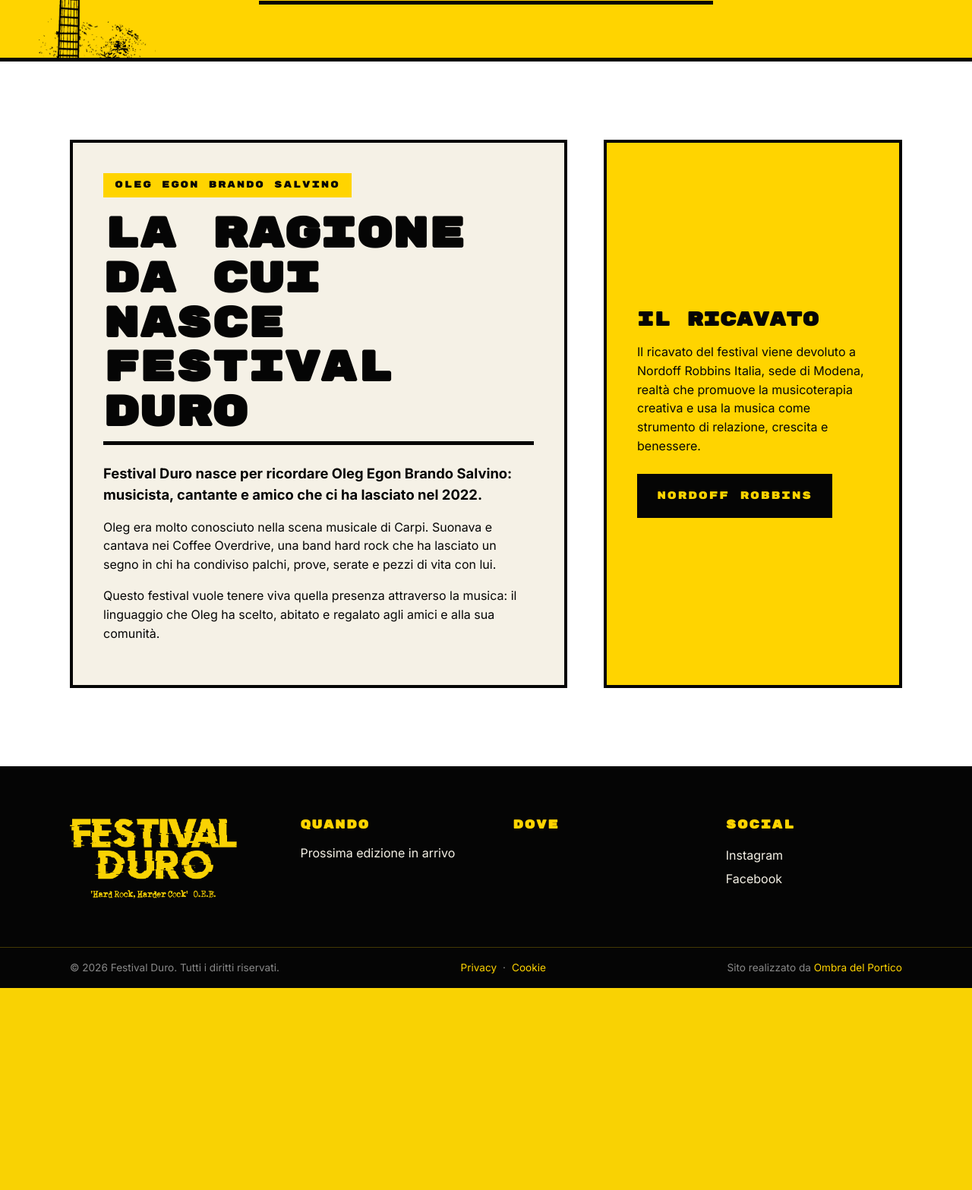
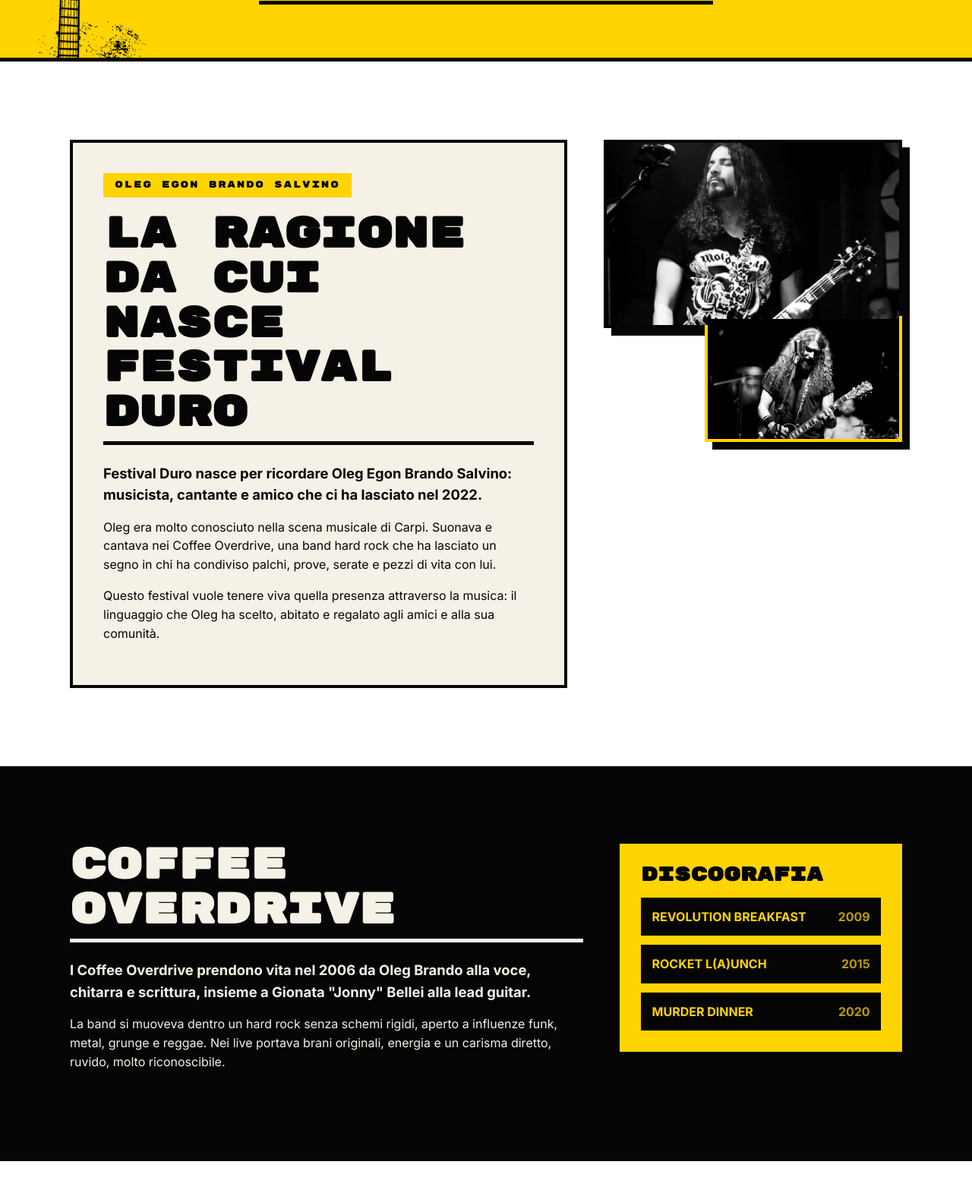
Before and after one commit to DrQuatermass/FestivalDuro, a Django app: page /in-memoria-di-oleg/ in a window 1280 px wide. Shown: the part 353-1920 px from the top of the page at 76% size. Before the commit the page ends 1654 px from the top, so only its background shows below. Run offline with Django 5.2, Linux system fonts and the light colour scheme; data that the repository does not hold is empty.

Commit message:
Expand Oleg memorial music content

```diff
--- a/static/css/main.css
+++ b/static/css/main.css
@@ -730,6 +730,84 @@ h3 { font-size: clamp(1.15rem, 2.5vw, 1.6rem); }
     margin-top: .5rem;
 }
 
+.memorial-panel__photos {
+    display: grid;
+    gap: 1rem;
+    align-content: start;
+}
+
+.memorial-panel__photos figure {
+    margin: 0;
+    background: var(--black);
+    border: 4px solid var(--black);
+    box-shadow: 10px 10px 0 var(--black);
+}
+
+.memorial-panel__photos figure:nth-child(2) {
+    width: min(76%, 260px);
+    justify-self: end;
+    margin-top: -2rem;
+    border-color: var(--yellow);
+}
+
+.memorial-panel__photos img {
+    width: 100%;
+    aspect-ratio: 16 / 10;
+    object-fit: cover;
+    filter: grayscale(1) contrast(1.08);
+}
+
+.memorial-music {
+    display: grid;
+    grid-template-columns: minmax(0, 1fr) minmax(260px, .55fr);
+    gap: clamp(1.5rem, 4vw, 3rem);
+    align-items: start;
+}
+
+.memorial-discography {
+    padding: 1.5rem;
+    background: var(--yellow);
+    color: var(--black);
+    border: 4px solid var(--yellow);
+}
+
+.memorial-discography h3 {
+    margin-top: 0;
+}
+
+.memorial-discography ul {
+    display: grid;
+    gap: .75rem;
+    list-style: none;
+    margin: 0;
+    padding: 0;
+}
+
+.memorial-discography a {
+    display: flex;
+    justify-content: space-between;
+    gap: 1rem;
+    padding: .8rem .9rem;
+    background: var(--black);
+    color: var(--yellow);
+    font-weight: 800;
+    text-transform: uppercase;
+}
+
+.memorial-discography a:hover {
+    background: var(--bone);
+    color: var(--black);
+}
+
+.memorial-discography span {
+    color: currentColor;
+    opacity: .72;
+}
+
+.memorial-panel--support .btn {
+    margin-top: .75rem;
+}
+
 /* ============ INFO CARD ============ */
 .info-card {
     position: relative;
@@ -1077,6 +1155,15 @@ h3 { font-size: clamp(1.15rem, 2.5vw, 1.6rem); }
         grid-template-columns: 1fr;
     }
 
+    .memorial-music {
+        grid-template-columns: 1fr;
+    }
+
+    .memorial-panel__photos {
+        max-width: 520px;
+        justify-self: center;
+    }
+
     .edition-card__poster {
         width: min(100%, 260px);
         justify-self: center;
@@ -1153,6 +1240,16 @@ h3 { font-size: clamp(1.15rem, 2.5vw, 1.6rem); }
         padding: 1.35rem;
     }
 
+    .memorial-panel__photos figure:nth-child(2) {
+        width: min(70%, 220px);
+        margin-top: 0;
+    }
+
+    .memorial-discography a {
+        flex-direction: column;
+        gap: .25rem;
+    }
+
     .festival-panel__media {
         width: min(100%, 280px);
         border-width: 4px;
--- a/templates/core/memorial.html
+++ b/templates/core/memorial.html
@@ -39,6 +39,72 @@
                     amici e alla sua comunità.
                 </p>
             </div>
+            <div class="memorial-panel__photos" aria-label="Oleg dal vivo">
+                <figure>
+                    <img src="{% static 'img/oleg-live.jpg' %}"
+                         alt="Oleg Egon Brando Salvino sul palco con la chitarra"
+                         width="877" height="450">
+                </figure>
+                <figure>
+                    <img src="{% static 'img/oleg-live-small.jpg' %}"
+                         alt="Oleg Egon Brando Salvino durante un concerto"
+                         width="275" height="183"
+                         loading="lazy">
+                </figure>
+            </div>
+        </div>
+    </div>
+</section>
+
+<section class="section section--dark">
+    <div class="container">
+        <div class="memorial-music">
+            <div>
+                <h2 class="section__title">Coffee Overdrive</h2>
+                <p class="section__lead">
+                    I Coffee Overdrive prendono vita nel 2006 da Oleg Brando
+                    alla voce, chitarra e scrittura, insieme a Gionata "Jonny"
+                    Bellei alla lead guitar.
+                </p>
+                <p>
+                    La band si muoveva dentro un hard rock senza schemi rigidi,
+                    aperto a influenze funk, metal, grunge e reggae. Nei live
+                    portava brani originali, energia e un carisma diretto, ruvido,
+                    molto riconoscibile.
+                </p>
+            </div>
+            <div class="memorial-discography">
+                <h3>Discografia</h3>
+                <ul>
+                    <li><a href="https://music.amazon.com.au/artists/B001YIOOC2/coffee-overdrive" target="_blank" rel="noopener">Revolution Breakfast <span>2009</span></a></li>
+                    <li><a href="https://music.apple.com/us/artist/coffee-overdrive/307736333" target="_blank" rel="noopener">Rocket L(A)unch <span>2015</span></a></li>
+                    <li><a href="https://music.amazon.com/tracks/B089DKJYGR" target="_blank" rel="noopener">Murder Dinner <span>2020</span></a></li>
+                </ul>
+            </div>
+        </div>
+    </div>
+</section>
+
+<section class="section">
+    <div class="container">
+        <div class="memorial-panel memorial-panel--support">
+            <div class="memorial-panel__copy">
+                <h2 class="section__title">Fratelli Crocicchio</h2>
+                <p class="section__lead">
+                    Nel 2023 i Fratelli Crocicchio pubblicano
+                    <em>Compendio Di Metallo Malvagio</em>, album metal che
+                    contiene anche il brano <em>Brando</em>.
+                </p>
+                <p>
+                    Anche questo resta dentro la stessa traiettoria: musica dura,
+                    memoria, amicizia e un nome che continua a girare tra chi lo
+                    ha conosciuto e chi lo scopre attraverso i dischi.
+                </p>
+                <a href="https://music.apple.com/it/album/compendio-di-metallo-malvagio/1715705135"
+                   class="btn"
+                   target="_blank"
+                   rel="noopener">Ascolta l'album</a>
+            </div>
             <div class="memorial-panel__support">
                 <h3>Il ricavato</h3>
                 <p>
```
Also changed, not shown: static/img/oleg-live-small.jpg (added), static/img/oleg-live.jpg (added).
